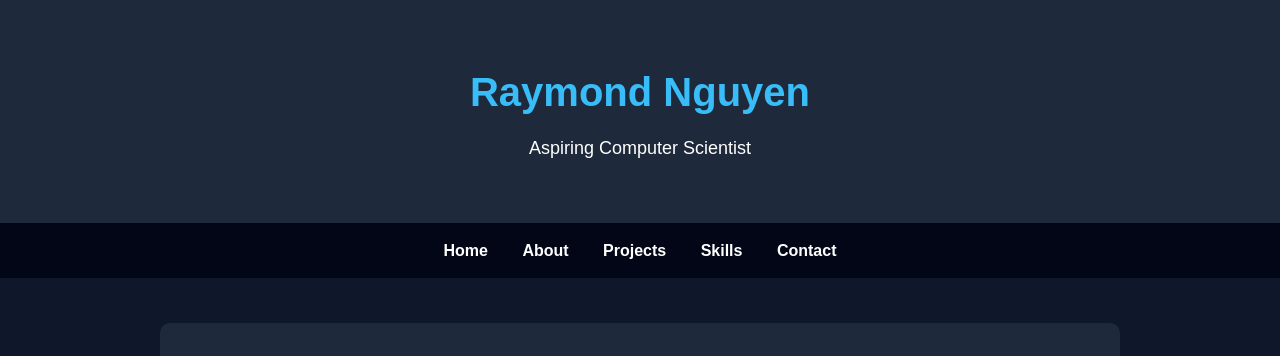
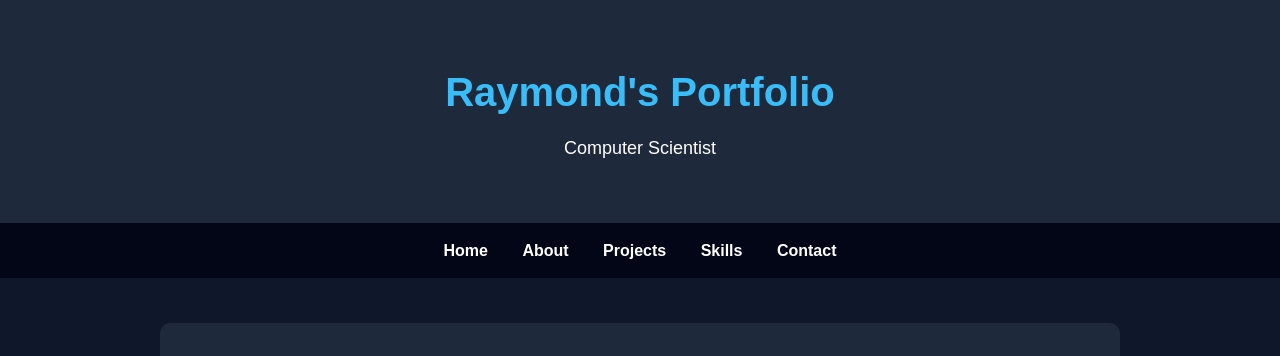
Before and after one commit to rnguyen909/github-portfolio, a plain HTML site: page index.html in a window 1280 px wide. Shown: the top 356 px of the page. Drawn offline with Linux system fonts and the light colour scheme.

Commit message:
Update header title and description in index.html

```diff
--- a/index.html
+++ b/index.html
@@ -10,8 +10,8 @@
 <body>
 
     <header>
-        <h1>Raymond Nguyen</h1>
-        <p>Aspiring Computer Scientist</p>
+        <h1>Raymond's Portfolio</h1>
+        <p>Computer Scientist</p>
     </header>
 
     <nav>
```
